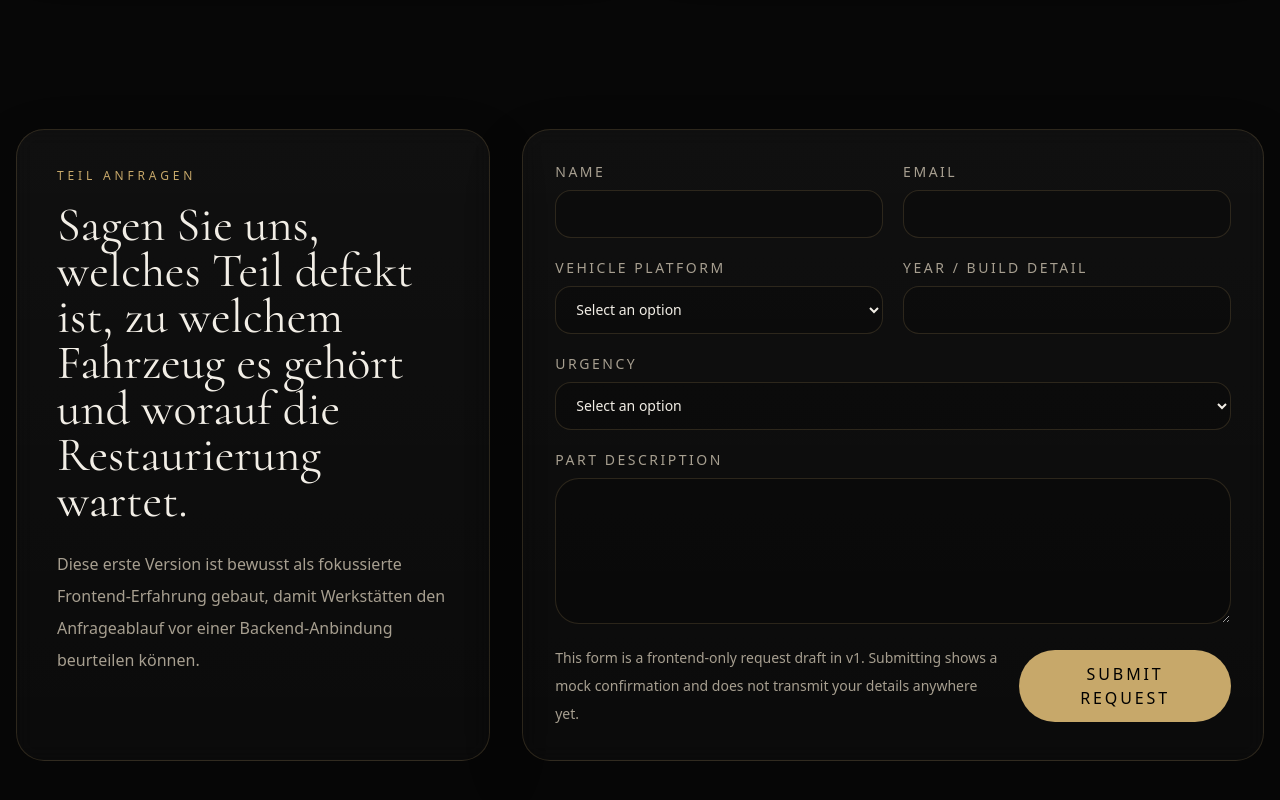
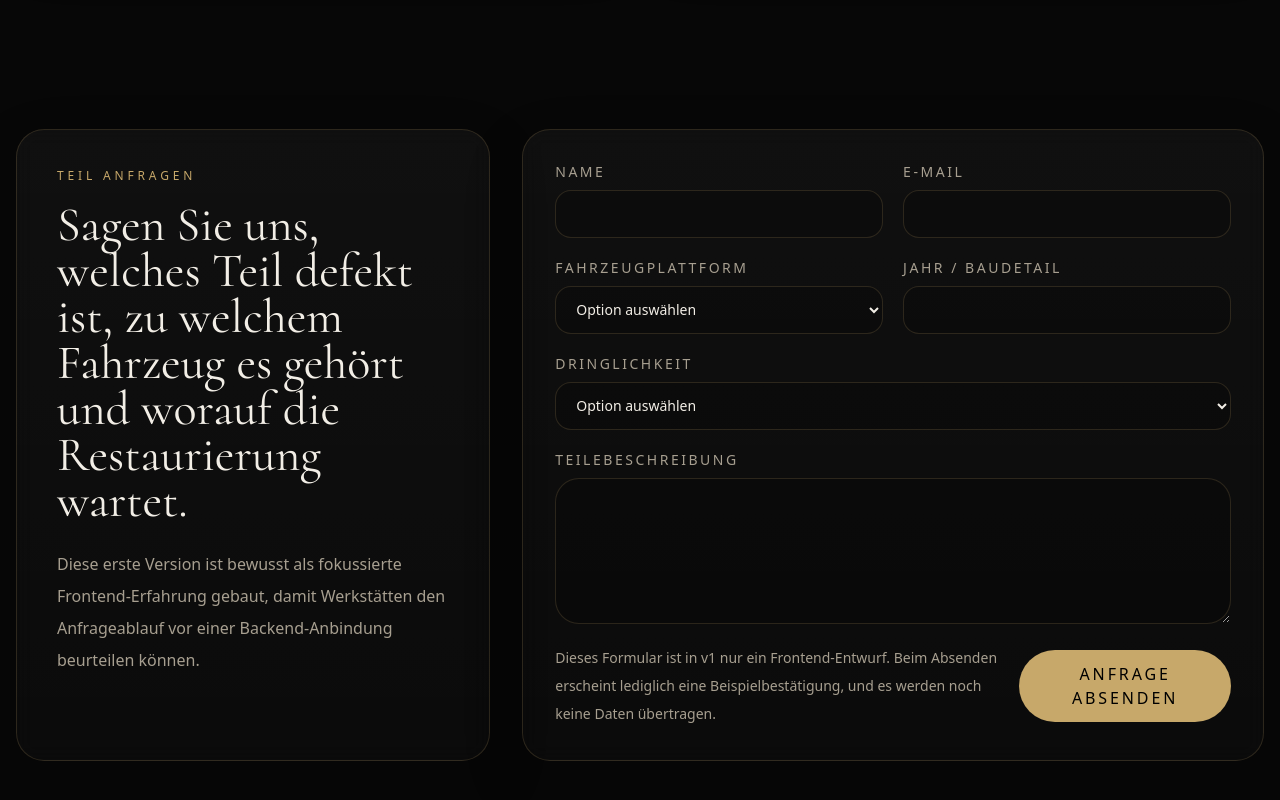
Before and after one commit to christiangobet/oldtimer, a Next.js app: page /de in a window 1280 px wide. Shown: the part 4340-5140 px from the top of the page. Built offline with nearby package versions, Linux system fonts and the light colour scheme.

Commit message:
feat: localize request form content

```diff
--- a/app/[locale]/page.tsx
+++ b/app/[locale]/page.tsx
@@ -41,7 +41,7 @@ export default async function LocalizedPage({ params }: LocalizedPageProps) {
         platforms={content.supportedPlatforms}
       />
       <ExamplesSection content={content.examplesSection} parts={content.exampleParts} />
-      <RequestSection content={content.requestSection} />
+      <RequestSection content={content.requestSection} formContent={content.requestForm} />
       <SustainabilitySection
         content={content.sustainabilitySection}
         bullets={content.sustainabilityBullets}
--- a/components/request-form.tsx
+++ b/components/request-form.tsx
@@ -1,7 +1,7 @@
 "use client";
 
 import { useState } from "react";
-import { formOptions } from "@/lib/site";
+import { getSiteContent, type RequestFormContent } from "@/lib/site";
 
 type FormValues = {
   name: string;
@@ -21,7 +21,11 @@ const initialValues: FormValues = {
   partDescription: "",
 };
 
-export function RequestForm() {
+type RequestFormProps = {
+  content?: RequestFormContent;
+};
+
+export function RequestForm({ content = getSiteContent("en").requestForm }: RequestFormProps) {
   const [values, setValues] = useState<FormValues>(initialValues);
   const [errors, setErrors] = useState<Partial<Record<keyof FormValues, string>>>({});
   const [submitted, setSubmitted] = useState(false);
@@ -35,19 +39,19 @@ export function RequestForm() {
     const nextErrors: Partial<Record<keyof FormValues, string>> = {};
 
     if (!values.name.trim()) {
-      nextErrors.name = "Please enter your name.";
+      nextErrors.name = content.validation.name;
     }
 
     if (!values.email.trim()) {
-      nextErrors.email = "Please enter your email.";
+      nextErrors.email = content.validation.email;
     }
 
     if (!values.platform.trim()) {
-      nextErrors.platform = "Please choose your vehicle platform.";
+      nextErrors.platform = content.validation.platform;
     }
 
     if (!values.partDescription.trim()) {
-      nextErrors.partDescription = "Please describe the part you need.";
+      nextErrors.partDescription = content.validation.partDescription;
     }
 
     return nextErrors;
@@ -71,14 +75,14 @@ export function RequestForm() {
     <form className="grid gap-5" onSubmit={handleSubmit} noValidate>
       <div className="grid gap-5 sm:grid-cols-2">
         <Field
-          label="Name"
+          label={content.labels.name}
           name="name"
           value={values.name}
           error={errors.name}
           onChange={(value) => updateField("name", value)}
         />
         <Field
-          label="Email"
+          label={content.labels.email}
           name="email"
           type="email"
           value={values.email}
@@ -89,15 +93,16 @@ export function RequestForm() {
 
       <div className="grid gap-5 sm:grid-cols-2">
         <SelectField
-          label="Vehicle platform"
+          label={content.labels.platform}
           name="platform"
           value={values.platform}
           error={errors.platform}
-          options={formOptions.platforms}
+          options={content.options.platforms}
+          placeholder={content.selectPlaceholder}
           onChange={(value) => updateField("platform", value)}
         />
         <Field
-          label="Year / build detail"
+          label={content.labels.year}
           name="year"
           value={values.year}
           error={errors.year}
@@ -106,16 +111,17 @@ export function RequestForm() {
       </div>
 
       <SelectField
-        label="Urgency"
+        label={content.labels.urgency}
         name="urgency"
         value={values.urgency}
         error={errors.urgency}
-        options={formOptions.urgency}
+        options={content.options.urgency}
+        placeholder={content.selectPlaceholder}
         onChange={(value) => updateField("urgency", value)}
       />
 
       <TextAreaField
-        label="Part description"
+        label={content.labels.partDescription}
         name="partDescription"
         value={values.partDescription}
         error={errors.partDescription}
@@ -124,21 +130,19 @@ export function RequestForm() {
 
       <div className="flex flex-col gap-4 sm:flex-row sm:items-center sm:justify-between">
         <p className="max-w-md text-sm leading-7 text-muted">
-          This form is a frontend-only request draft in v1. Submitting shows a mock confirmation and
-          does not transmit your details anywhere yet.
+          {content.helperText}
         </p>
         <button
           type="submit"
           className="inline-flex min-h-11 items-center justify-center rounded-full bg-accent px-6 py-3 text-sm font-semibold uppercase tracking-[0.18em] text-black transition hover:brightness-110"
         >
-          Submit Request
+          {content.submitLabel}
         </button>
       </div>
 
       {submitted ? (
         <p className="rounded-2xl border border-accent/40 bg-accent/10 px-4 py-3 text-sm text-foreground">
-          Request draft saved locally for review. This is a mock success state for the frontend-only
-          experience.
+          {content.successMessage}
         </p>
       ) : null}
     </form>
@@ -178,9 +182,18 @@ function Field({ label, name, value, error, type = "text", onChange }: FieldProp
 
 type SelectFieldProps = FieldProps & {
   options: readonly string[];
+  placeholder: string;
 };
 
-function SelectField({ label, name, value, error, options, onChange }: SelectFieldProps) {
+function SelectField({
+  label,
+  name,
+  value,
+  error,
+  options,
+  placeholder,
+  onChange,
+}: SelectFieldProps) {
   return (
     <label className="grid gap-2 text-sm text-foreground">
       <span className="uppercase tracking-[0.18em] text-muted">{label}</span>
@@ -192,7 +205,7 @@ function SelectField({ label, name, value, error, options, onChange }: SelectFie
         aria-invalid={error ? "true" : "false"}
         aria-describedby={error ? `${name}-error` : undefined}
       >
-        <option value="">Select an option</option>
+        <option value="">{placeholder}</option>
         {options.map((option) => (
           <option key={option} value={option}>
             {option}
--- a/components/sections/request-section.tsx
+++ b/components/sections/request-section.tsx
@@ -4,9 +4,10 @@ import type { SiteContent } from "@/lib/site";
 
 type RequestSectionProps = {
   content: SiteContent["requestSection"];
+  formContent: SiteContent["requestForm"];
 };
 
-export function RequestSection({ content }: RequestSectionProps) {
+export function RequestSection({ content, formContent }: RequestSectionProps) {
   return (
     <section id="request" className="section-shell section-padding">
       <div className="grid gap-8 lg:grid-cols-[0.78fr_1.22fr]">
@@ -24,7 +25,7 @@ export function RequestSection({ content }: RequestSectionProps) {
 
         <Reveal delay={0.08}>
           <div className="surface-panel rounded-[1.75rem] p-6 sm:p-8">
-            <RequestForm />
+            <RequestForm content={formContent} />
           </div>
         </Reveal>
       </div>
```
Also changed, not shown: 1 other file (tests, documents, lock files or other folders).
